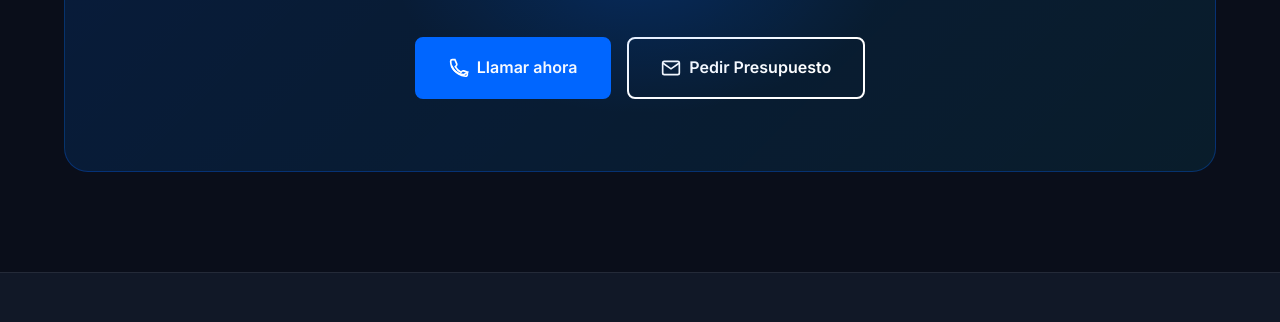
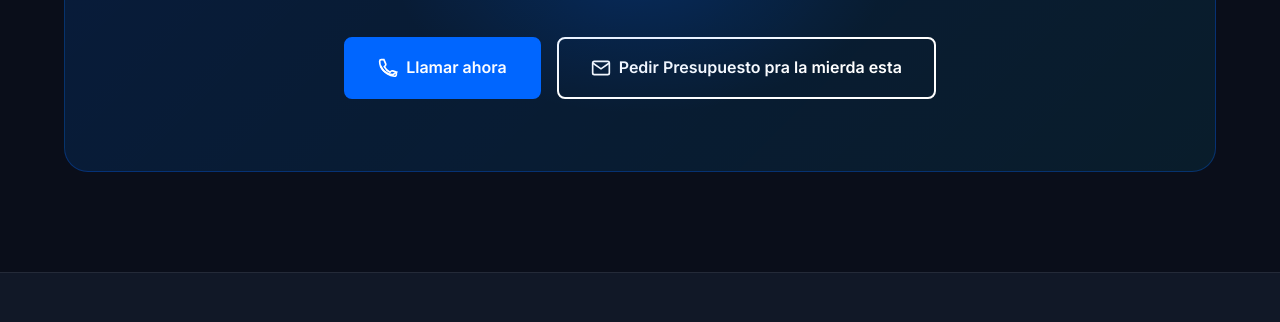
Before and after one commit to Javi2333/web-de-portugal-practicas, a plain HTML site: page Nueva carpeta/contacto.html in a window 1280 px wide. Shown: the part 342-664 px from the top of the page. Drawn offline with Linux system fonts and the light colour scheme.

Commit message:
prueba de cambio

```diff
--- a/Nueva carpeta/contacto.html
+++ b/Nueva carpeta/contacto.html
@@ -60,7 +60,7 @@
           </a>
           <a href="mailto:info@letrerosprogramables.com" class="btn btn-outline-white btn-large">
             <svg viewBox="0 0 24 24" fill="none" stroke="currentColor" stroke-width="2" width="20" height="20"><path d="M4 4h16c1.1 0 2 .9 2 2v12c0 1.1-.9 2-2 2H4c-1.1 0-2-.9-2-2V6c0-1.1.9-2 2-2z"/><polyline points="22,6 12,13 2,6"/></svg>
-            Pedir Presupuesto
+            Pedir Presupuesto pra la mierda esta
           </a>
         </div>
       </div>
```
